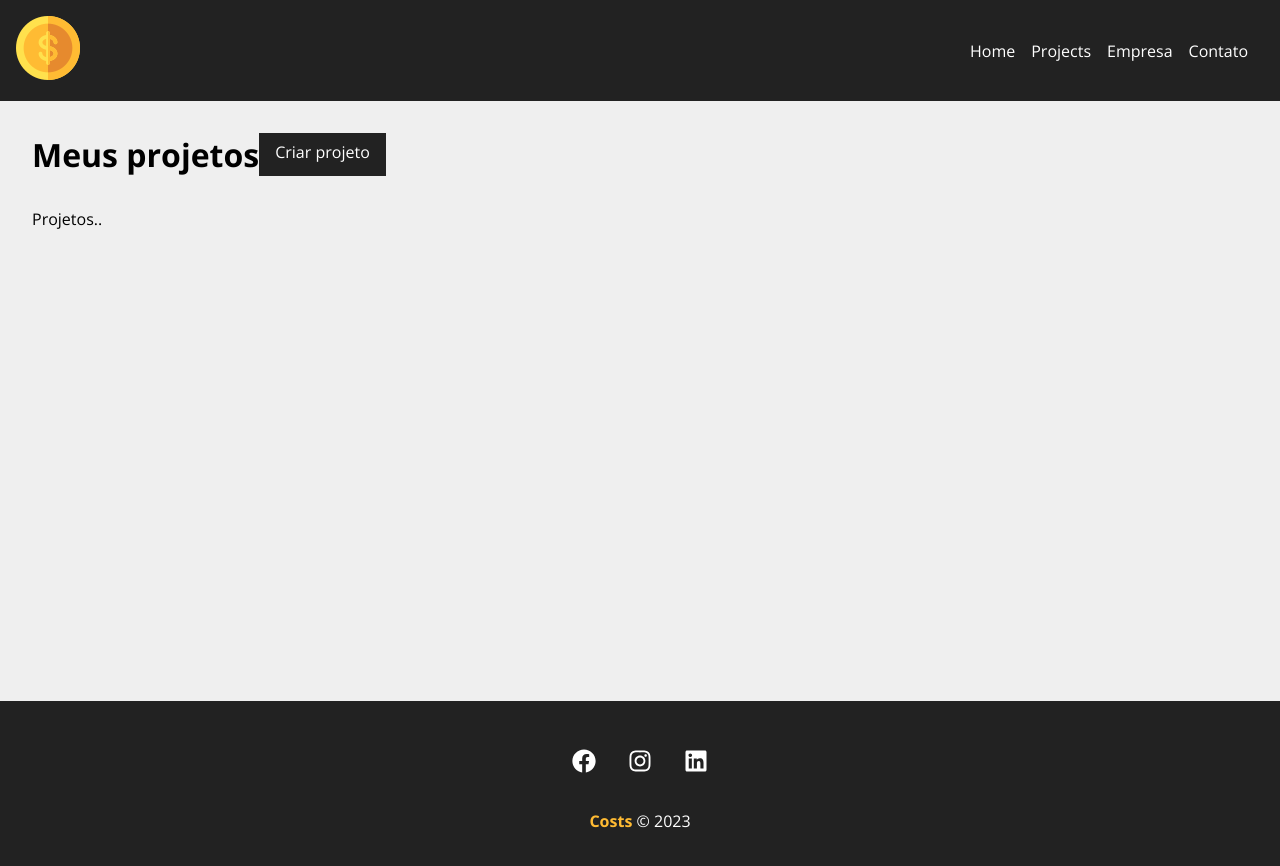
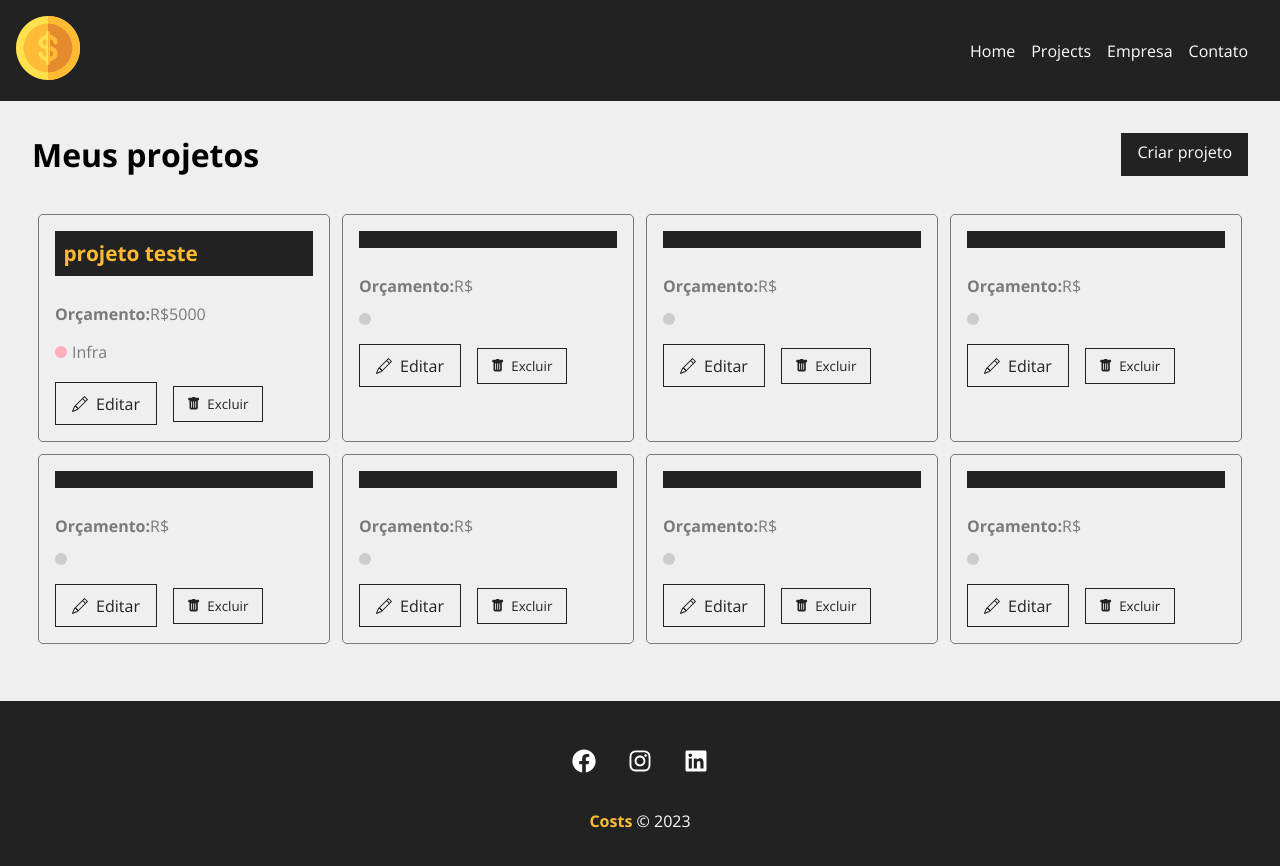
Before and after one commit to marcosviniciusjau/mv-araujo-arquiteture, a React (Create React App) app: page /Projects in a window 1280 px wide. Shown: the top 866 px of the page. Built offline with nearby package versions, Linux system fonts and the light colour scheme; data requests are answered from the project's data file.

Commit message:
Card projetos e loader

```diff
--- a/db.json
+++ b/db.json
@@ -1,7 +1,13 @@
 {
   "projects": [
     {
-      "id": 1
+      "id": 1,
+      "name":"projeto teste",
+      "budget":5000,
+      "category": {
+        "id": "1",
+        "name": "Infra"
+      }
     },
     {
       "id": 2
@@ -23,39 +29,6 @@
     },
     {
       "id": 8
-    },
-    {
-      "id": 9
-    },
-    {
-      "id": 10
-    },
-    {
-      "id": 11
-    },
-    {
-      "id": 12
-    },
-    {
-      "id": 13
-    },
-    {
-      "id": 14
-    },
-    {
-      "id": 15
-    },
-    {
-      "id": 16
-    },
-    {
-      "id": 17
-    },
-    {
-      "id": 18
-    },
-    {
-      "id": 19
     }
   ],
   "categories": [
--- /dev/null
+++ b/src/components/layouts/Loading.js
@@ -0,0 +1,13 @@
+import loading from '../../img/loading.svg'
+
+import styles from './Loading.module.css'
+
+function Loading(){
+ return(
+    <div className={styles.loader_container}>
+        <img className={styles.loader} src={loading} alt="Loading"/>
+    </div>
+ )
+}
+
+export default Loading
--- /dev/null
+++ b/src/components/layouts/Loading.module.css
@@ -0,0 +1,11 @@
+.loader_container{
+    width: 100%;
+    height: 100%;
+    display: flex;
+    justify-content: center;
+    align-items: center;
+}
+
+.loader{
+    width: 50px;
+}
--- a/src/components/pages/Projects.js
+++ b/src/components/pages/Projects.js
@@ -1,19 +1,41 @@
 import { useLocation } from 'react-router-dom'
-
+import {useState, useEffect} from 'react'
 import Message from '../layouts/Message'
 
 import styles from './Projects.module.css'
 import  Containers  from '../layouts/Container'
+import Loading from '../layouts/Loading';
 import LinkButton  from '../layouts/LinkButton'
+import ProjectCard from '../projects/ProjectCard'
+
 function Projects(){
 
-    const location= useLocation()
+   const [projects,setProjects] = useState([])
+   const [removeLoading,setRemoveLoading]= useState(false)
+
+   const location= useLocation()
     let message= ''
 
     if(location.state){
         message = location.state.message
     }
 
+    useEffect(()=>{
+     setTimeout(()=>{
+        fetch('http://localhost:5000/projects',{
+        method:"GET",
+        headers:{
+            'Content-Type':'aplication/json',
+        },
+    }).then(resp=> resp.json())
+    .then(data=>{
+        console.log(data)
+        setProjects(data)
+        setRemoveLoading(true)
+    })
+    .catch(err=> console.log(err))
+    },300)
+    },[])
     return (
         <div className={styles.project_container}>
             <div className={styles.title_container}>
@@ -24,7 +46,21 @@
 
     {message && <Message  type="sucess" msg={message} />}
     <Containers customClass="start">
-        <p>Projetos..</p>
+    {projects.length > 0 &&
+     projects.map((project) =>(
+    <ProjectCard
+     id={project.id}
+     name={project.name}
+     budget={project.budget}
+     category={project?.category?.name}
+     key={project.id}/>
+     ))}
+
+    {!removeLoading && <Loading/>}
+    {removeLoading && projects.length ===0 && (
+    <p>Não há projetos cadastrados</p>
+    )}
+
     </Containers>
     </div>
     )
--- /dev/null
+++ b/src/components/projects/ProjectCard.js
@@ -0,0 +1,31 @@
+import { Link } from 'react-router-dom'
+import styles from './ProjectCard.module.css'
+
+import {BsPencil,BsFillTrashFill} from 'react-icons/bs'
+
+function ProjectCard({id,name,budget,category,handleRemove}){
+    return(
+    <div className={styles.project_card}>
+        <h4>{name}</h4>
+        <p>
+            <span>Orçamento:</span>R${budget}
+        </p>
+
+        <p className={styles.category_text}>
+        <span className = {`${styles[category?.toLowerCase() || '']}`}> </span> {category}
+        </p>
+
+        <div className={styles.project_card_actions}>
+         <Link to="/">
+            <BsPencil/> Editar
+            </Link>
+          <button>
+            <BsFillTrashFill/> Excluir
+            </button>
+
+        </div>
+
+    </div>)
+}
+
+export default ProjectCard
--- /dev/null
+++ b/src/components/projects/ProjectCard.module.css
@@ -0,0 +1,79 @@
+.project_card{
+    padding:1em;
+    border:1px solid #7a7a7a;
+    border-radius:5px;
+    width: 24%;
+    margin:0.5%;
+}
+
+.project_card h4{
+    background-color: #222;
+    color:#FFBB33;
+    padding: 0.4em;
+    margin-bottom: 1.3em;
+    font-size: 1.3em;
+}
+.project_card p{
+    color:#7a7a7a;
+    margin-bottom: 1em;
+}
+.project_card p span{
+    font-weight: bold;
+}
+.category_text{
+    display: flex;
+    align-items: center;
+}
+.category_text span{
+    display: block;
+    width: 12px;
+    height: 12px;
+    border-radius: 50%;
+    background-color: #ccc;
+    margin-right: 5px;
+}
+.category_text .infra{
+  background-color: #FFAEBC;
+}
+.category_text .desenvolvimento{
+    background-color: #A0E7E5;
+}
+.category_text .design{
+    background-color: #b4f8c8;
+}
+.category_text .planejamento{
+    background-color: #FBE7C6;
+}
+
+.project_card_actions{
+    margin-top:1.2em;
+    display: flex;
+    align-items: center;
+}
+
+.project_card_actions a,
+.project_card_actions button{
+    text-decoration: none;
+    border:none;
+    color:#222;
+    padding: .9em;
+    padding: .6em 1em;
+    margin-right: 1em;
+    cursor: pointer;
+    border:1px solid #222;
+    display: flex;
+    align-items: center;
+    justify-content: center;
+    transition: 0.5s;
+
+}
+
+.project_card_actions svg{
+    margin-right: .5em;
+}
+
+.project_card_actions a:hover,
+.project_card_actions button:hover{
+    background-color: #222;
+    color: #FFBB33;
+}
--- a/src/components/projects/ProjectForm.js
+++ b/src/components/projects/ProjectForm.js
@@ -6,7 +6,11 @@
  function ProjectForm({handleSubmit, btnText, projectData}){
 
   const [categories, setCategories] = useState([])
-  const [project,setProject]= useState([projectData || {}])
+  const [project, setProject] = useState({});
+
+  useEffect(() => {
+    setProject(projectData || {});
+  }, [projectData]);
 
  useEffect(() => {
   fetch("http://localhost:5000/categories",
@@ -29,11 +33,12 @@
      handleSubmit(project)
      //console.log(project)
     }
+    function handleChange(e) {
+      const { name, value } = e.target;
+      setProject(prevProject => ({ ...prevProject, [name]: value }));
+    }
 
-    function handleChange(e){
-      setProject({ ...project,[e.target.name]: e.target.value })
 
-    }
 
     function handleCategory(e){
       setProject({ ...project, category:{
@@ -51,7 +56,7 @@
    name="name"
    placeholder="Insira o nome do projeto"
    handleOnChange={handleChange}
-   value={project.name ? project.name : ''}
+   value={project.name || projectData?.name || ''}
    />
 
    <Input
@@ -60,7 +65,7 @@
     name="budget"
     placeholder="Insira o orçamento do projeto"
     handleOnChange={handleChange}
-    value={project.budget ? project.budget : ''}
+    value={project.budget || projectData?.name ||  ''}
     />
 
     <Select
```
